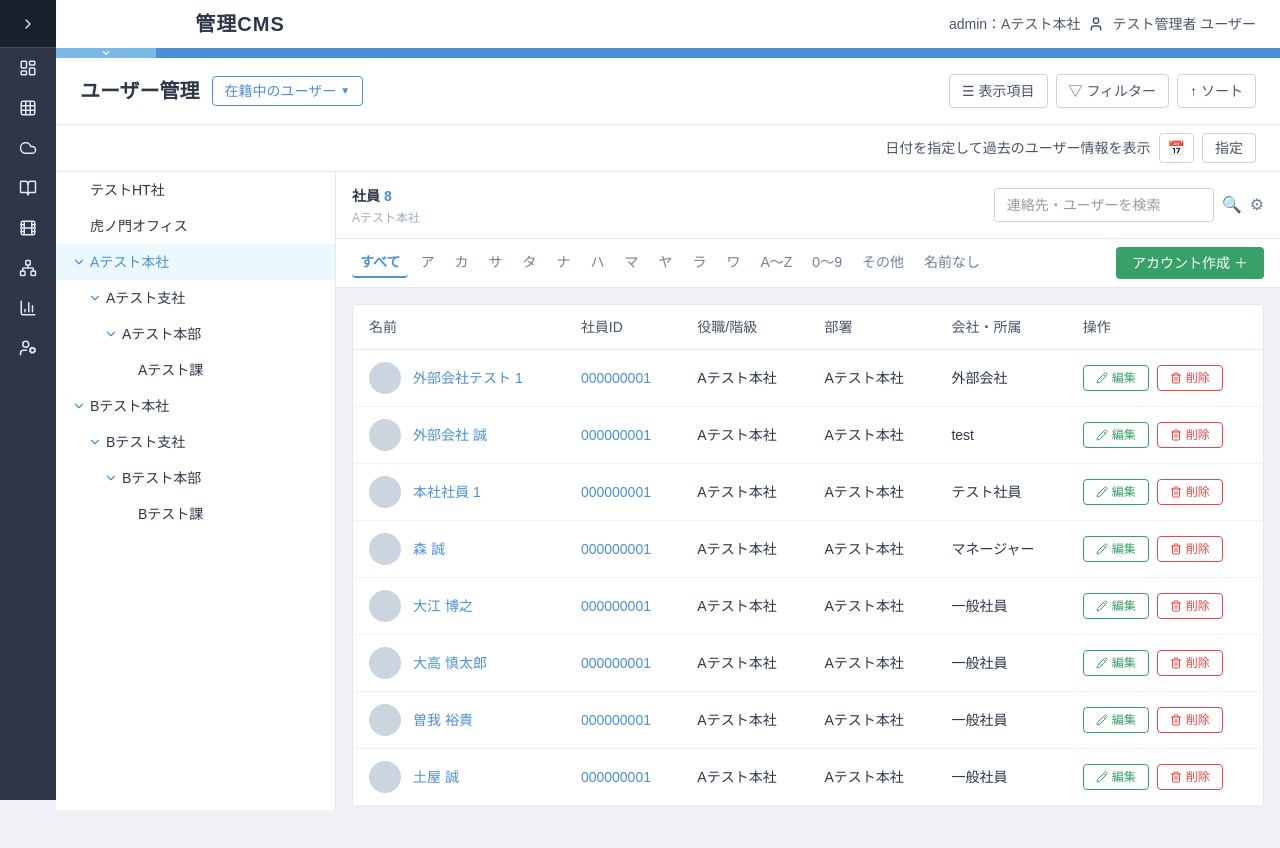
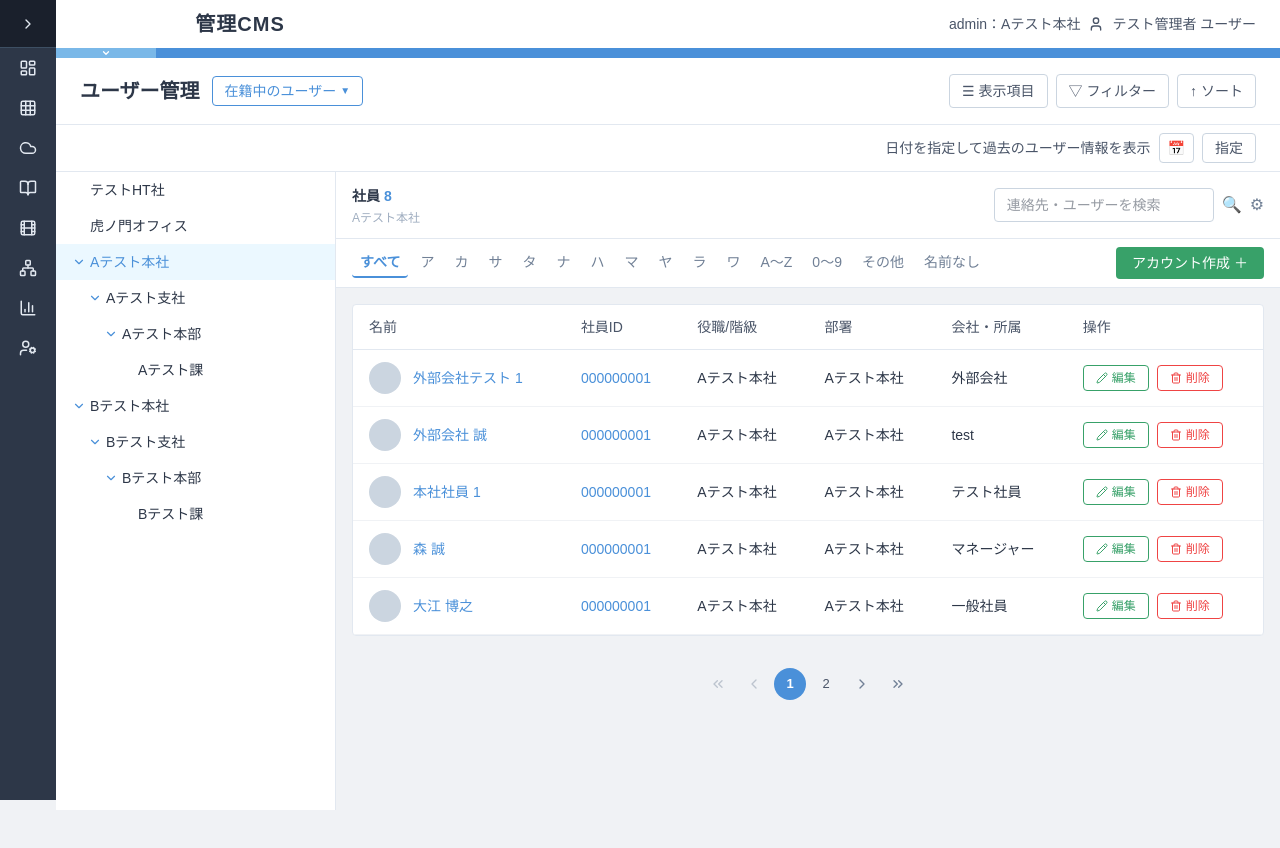
Before and after one commit to static-haruka/frontend-training-2, a Next.js app: page /users in a window 1280 px wide. Shown: the top 848 px of the page. Built offline with nearby package versions, Linux system fonts and the light colour scheme.

Commit message:
feat: add pagination to user table

```diff
--- a/src/app/users/page.tsx
+++ b/src/app/users/page.tsx
@@ -7,8 +7,11 @@ import TabBar from "@/components/layout/TabBar";
 import OrgTree from "@/components/users/OrgTree";
 import UserTable from "@/components/users/UserTable";
 import KanaTab, { filterUsersByTab } from "@/components/users/KanaTab";
+import Pagination from "@/components/users/Pagination";
 import { orgTree, mockUsers } from "@/lib/mockUsers";
 import { User } from "@/types/user";
+
+const PAGE_SIZE = 5;
 
 export default function UsersPage() {
   const [sidebarExpanded, setSidebarExpanded] = useState(false);
@@ -16,6 +19,7 @@ export default function UsersPage() {
   const [selectedOrgId, setSelectedOrgId] = useState<string | null>("a-honsha");
   const [activeTab, setActiveTab] = useState("all");
   const [searchQuery, setSearchQuery] = useState("");
+  const [currentPage, setCurrentPage] = useState(1);
   const [editTarget, setEditTarget] = useState<User | null>(null);
   const [deleteTarget, setDeleteTarget] = useState<User | null>(null);
 
@@ -31,6 +35,22 @@ export default function UsersPage() {
     }
     return users;
   }, [activeTab, searchQuery]);
+
+  const handleTabChange = (tab: string) => {
+    setActiveTab(tab);
+    setCurrentPage(1);
+  };
+
+  const handleSearchChange = (query: string) => {
+    setSearchQuery(query);
+    setCurrentPage(1);
+  };
+
+  const totalPages = Math.ceil(filteredUsers.length / PAGE_SIZE);
+  const pagedUsers = filteredUsers.slice(
+    (currentPage - 1) * PAGE_SIZE,
+    currentPage * PAGE_SIZE,
+  );
 
   return (
     <div className="min-h-screen" style={{ backgroundColor: "#f0f2f5" }}>
@@ -181,7 +201,7 @@ export default function UsersPage() {
                   type="text"
                   placeholder="連絡先・ユーザーを検索"
                   value={searchQuery}
-                  onChange={(e) => setSearchQuery(e.target.value)}
+                  onChange={(e) => handleSearchChange(e.target.value)}
                   className="px-3 py-1.5 text-sm rounded outline-none"
                   style={{
                     border: "1px solid #cbd5e0",
@@ -196,15 +216,22 @@ export default function UsersPage() {
 
             <KanaTab
               activeTab={activeTab}
-              onTabChange={setActiveTab}
+              onTabChange={handleTabChange}
               onCreateClick={() => {}}
             />
 
-            <div className="flex-1 overflow-y-auto p-4">
-              <UserTable
-                users={filteredUsers}
-                onEdit={(user) => setEditTarget(user)}
-                onDelete={(user) => setDeleteTarget(user)}
+            <div className="flex-1 overflow-y-auto">
+              <div className="p-4">
+                <UserTable
+                  users={pagedUsers}
+                  onEdit={(user) => setEditTarget(user)}
+                  onDelete={(user) => setDeleteTarget(user)}
+                />
+              </div>
+              <Pagination
+                currentPage={currentPage}
+                totalPages={totalPages}
+                onPageChange={setCurrentPage}
               />
             </div>
           </div>
--- /dev/null
+++ b/src/components/users/Pagination.tsx
@@ -0,0 +1,116 @@
+"use client";
+
+import {
+  ChevronLeft,
+  ChevronRight,
+  ChevronsLeft,
+  ChevronsRight,
+} from "lucide-react";
+
+type Props = {
+  currentPage: number;
+  totalPages: number;
+  onPageChange: (page: number) => void;
+};
+
+export default function Pagination({
+  currentPage,
+  totalPages,
+  onPageChange,
+}: Props) {
+  if (totalPages <= 1) return null;
+
+  const getPageNumbers = () => {
+    const pages: number[] = [];
+    let start = Math.max(1, currentPage - 2);
+    let end = Math.min(totalPages, start + 4);
+    if (end - start < 4) start = Math.max(1, end - 4);
+
+    for (let i = start; i <= end; i++) {
+      pages.push(i);
+    }
+    return pages;
+  };
+
+  const pageNumbers = getPageNumbers();
+
+  const btnStyle = (active: boolean): React.CSSProperties => ({
+    width: "32px",
+    height: "32px",
+    borderRadius: "50%",
+    display: "flex",
+    alignItems: "center",
+    justifyContent: "center",
+    fontSize: "13px",
+    cursor: "pointer",
+    border: "none",
+    backgroundColor: active ? "#4a90d9" : "transparent",
+    color: active ? "#ffffff" : "#4a5568",
+    fontWeight: active ? 600 : 400,
+  });
+
+  const iconBtnStyle: React.CSSProperties = {
+    width: "32px",
+    height: "32px",
+    display: "flex",
+    alignItems: "center",
+    justifyContent: "center",
+    border: "none",
+    backgroundColor: "transparent",
+    color: "#718096",
+    cursor: "pointer",
+    borderRadius: "50%",
+  };
+
+  return (
+    <div className="flex items-center justify-center gap-1 py-4">
+      <button
+        onClick={() => onPageChange(1)}
+        disabled={currentPage === 1}
+        style={{ ...iconBtnStyle, opacity: currentPage === 1 ? 0.4 : 1 }}
+      >
+        <ChevronsLeft size={16} />
+      </button>
+
+      <button
+        onClick={() => onPageChange(currentPage - 1)}
+        disabled={currentPage === 1}
+        style={{ ...iconBtnStyle, opacity: currentPage === 1 ? 0.4 : 1 }}
+      >
+        <ChevronLeft size={16} />
+      </button>
+
+      {pageNumbers.map((page) => (
+        <button
+          key={page}
+          onClick={() => onPageChange(page)}
+          style={btnStyle(page === currentPage)}
+        >
+          {page}
+        </button>
+      ))}
+
+      <button
+        onClick={() => onPageChange(currentPage + 1)}
+        disabled={currentPage === totalPages}
+        style={{
+          ...iconBtnStyle,
+          opacity: currentPage === totalPages ? 0.4 : 1,
+        }}
+      >
+        <ChevronRight size={16} />
+      </button>
+
+      <button
+        onClick={() => onPageChange(totalPages)}
+        disabled={currentPage === totalPages}
+        style={{
+          ...iconBtnStyle,
+          opacity: currentPage === totalPages ? 0.4 : 1,
+        }}
+      >
+        <ChevronsRight size={16} />
+      </button>
+    </div>
+  );
+}
```
